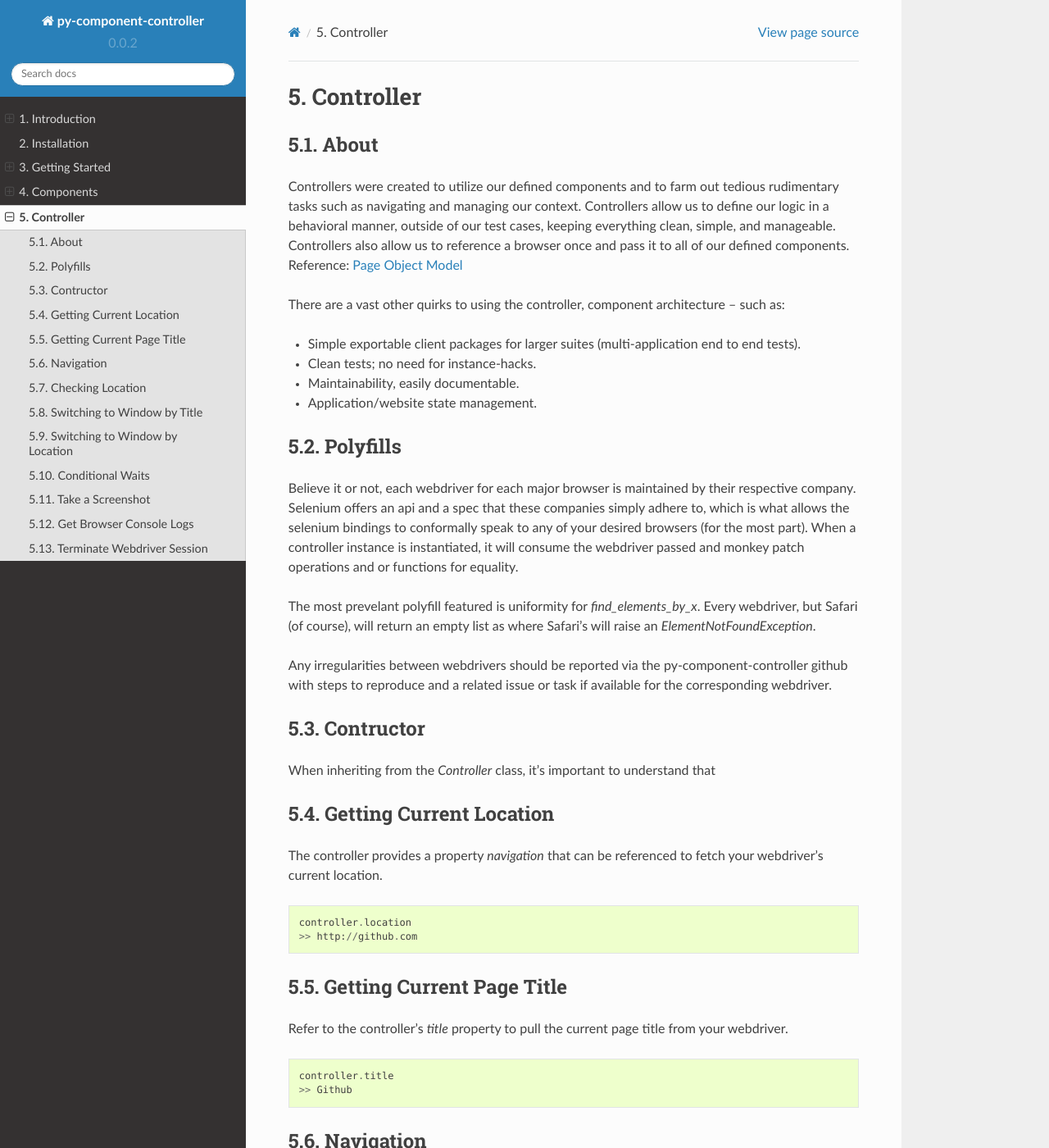
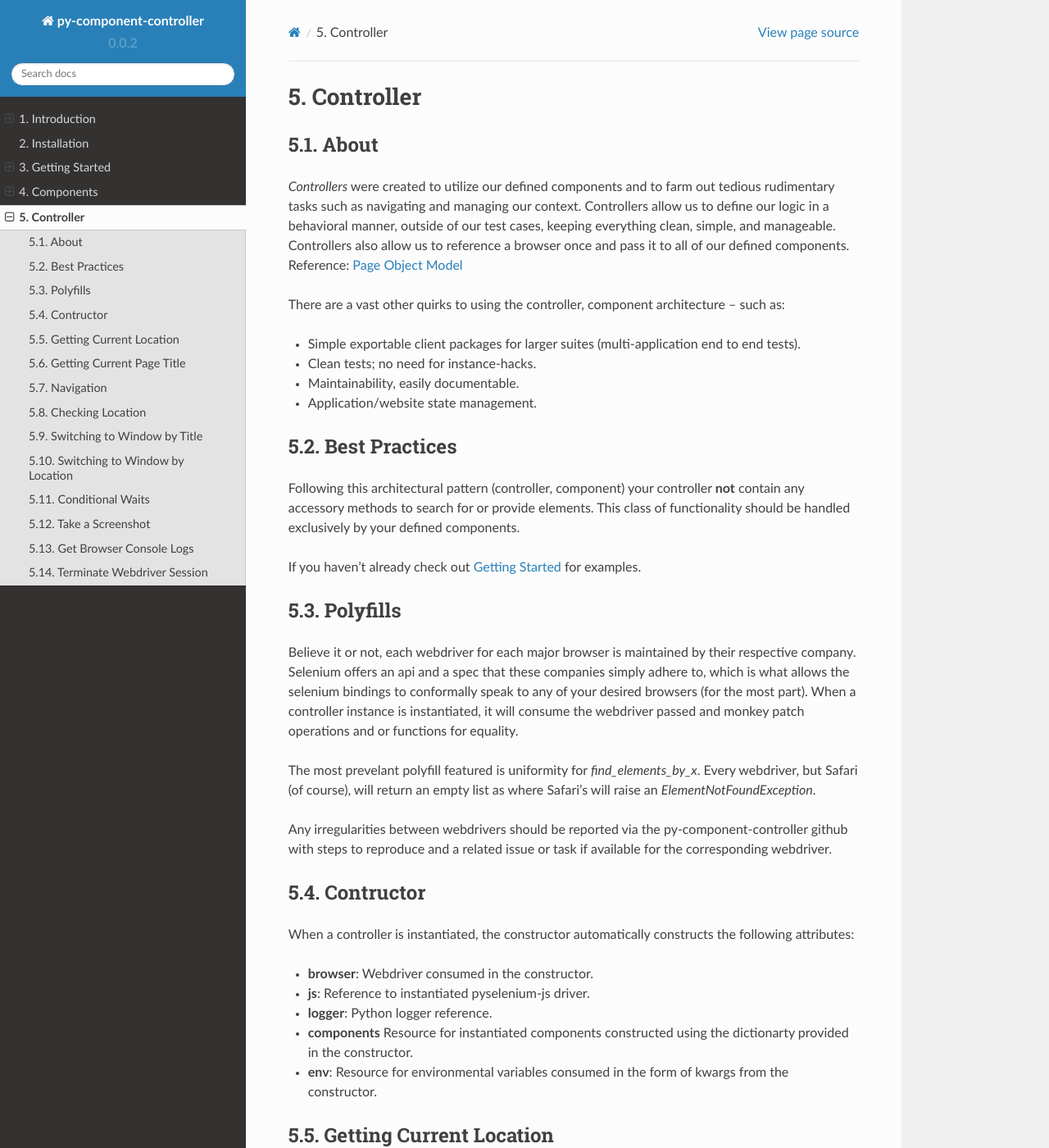
Before and after one commit to neetjn/py-component-controller, a Sphinx documentation site: the page built from docs/source/controller.rst, in a window 1280 px wide and 1400 px high. Shown: the whole window at 82% size. Built offline with Sphinx 7.4.7 and the Read the Docs theme 2.0.0, drawn with Linux system fonts in a browser that asks for light colours; some of the changed text lies outside the part shown.

Commit message:
Added best practices section, cleaned up component

```diff
--- a/docs/source/controller.rst
+++ b/docs/source/controller.rst
@@ -5,7 +5,7 @@ Controller
 About
 =====
 
-Controllers were created to utilize our defined components and to farm out tedious rudimentary tasks such as navigating and managing our context.
+*Controllers* were created to utilize our defined components and to farm out tedious rudimentary tasks such as navigating and managing our context.
 Controllers allow us to define our logic in a behavioral manner, outside of our test cases, keeping everything clean, simple, and manageable.
 Controllers also allow us to reference a browser once and pass it to all of our defined components. Reference: `Page Object Model <http://www.guru99.com/page-object-model-pom-page-factory-in-selenium-ultimate-guide.html>`_
 
@@ -15,6 +15,14 @@ There are a vast other quirks to using the controller, component architecture --
 * Clean tests; no need for instance-hacks.
 * Maintainability, easily documentable.
 * Application/website state management.
+
+Best Practices
+==============
+
+Following this architectural pattern (controller, component) your controller **not** contain any accessory methods to search for or provide elements.
+This class of functionality should be handled exclusively by your defined components.
+
+If you haven't already check out `Getting Started <http://py-component-controller.readthedocs.io/en/latest/getting_started.html>`_ for examples.
 
 Polyfills
 =========
@@ -30,7 +38,13 @@ Any irregularities between webdrivers should be reported via the py-component-co
 Contructor
 ==========
 
-When inheriting from the `Controller` class, it's important to understand that
+When a controller is instantiated, the constructor automatically constructs the following attributes:
+
+* **browser**: Webdriver consumed in the constructor.
+* **js**: Reference to instantiated pyselenium-js driver.
+* **logger**: Python logger reference.
+* **components** Resource for instantiated components constructed using the dictionarty provided in the constructor.
+* **env**: Resource for environmental variables consumed in the form of kwargs from the constructor.
 
 Getting Current Location
 ==========================
--- a/docs/source/getting_started.rst
+++ b/docs/source/getting_started.rst
@@ -86,7 +86,7 @@ Example Explained
 
 As seen in the example above, components can be defined relatively quickly without any hassle.
 Simply import `Component` from pyscc and define your class. When specifying your component properties,
-the following decorators can be used to construct `Element <http://github.com/neetjn/py-component-controller>`_ and `Elements <http://github.com/neetjn/py-component-controller>`_ wrappers.
+the following decorators can be used to construct `Element <http://py-component-controller.readthedocs.io/en/latest/component.html#element-wrapper>`_ and `Elements <http://py-component-controller.readthedocs.io/en/latest/component.html#elements-wrapper>`_ wrappers.
 
 * **@component_element**: Expects a single css or xpath selector, will return an `Element` object when referenced.
 * **@component_elements**: Expects a single css or xpath selector, will return an `Elements` object when referenced.
--- a/docs/source/installing.rst
+++ b/docs/source/installing.rst
@@ -4,7 +4,7 @@ Installation
 
 The py-component-controller depends on both the selenium, and pyselenium-js packages.
 Upon installation of this project, these two packages will automatically be installed.
-Under the hood, py-component-controller currently relies on selenium version `3.6.0` and pyselenium-js `1.3.4`.
+Under the hood, py-component-controller currently relies on selenium version `3.6.0` and pyselenium-js `1.3.6`.
 py-component-controller can be used on both python 2.7 and python 3.6, as well as the required packages listed above.
 
 You can download the framework using pip like this:
```
Also changed, not shown: docs/source/component.rst (+16 -0 lines).
